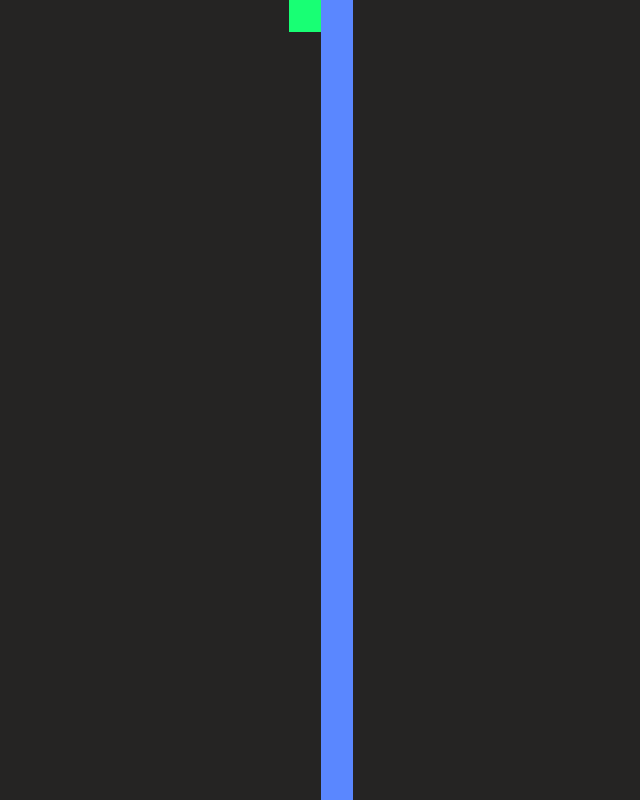
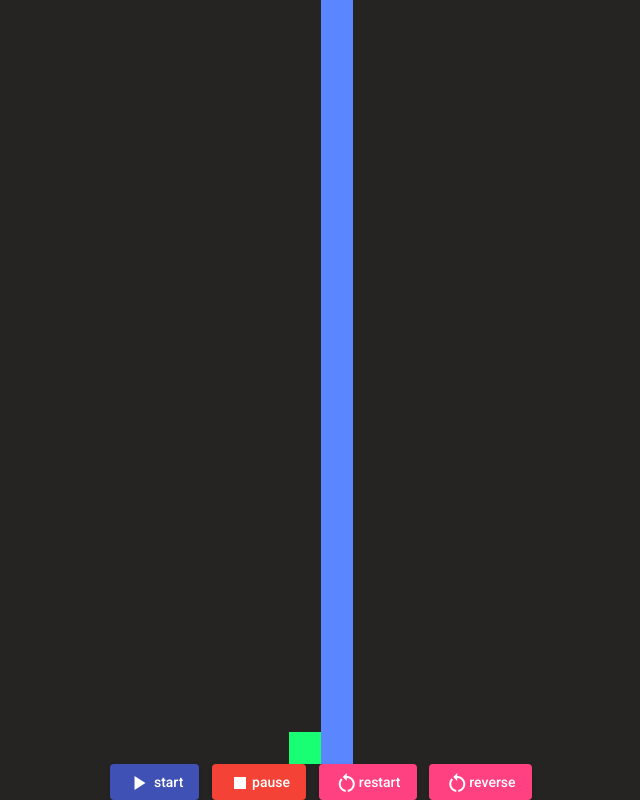
Before and after one commit to yuyakinjo/elevator-simulator, an Angular app: page / in a window 1280 px wide. Shown: the whole page, without its empty margins (319-959 px from the left). Built offline with nearby package versions, Linux system fonts and the light colour scheme.

Commit message:
chore: 基本的な動き追加

```diff
--- a/src/app/app.component.html
+++ b/src/app/app.component.html
@@ -1,4 +1,26 @@
-<div class="container" fxLayout="row">
-  <div class="room"></div>
-  <div class="route"></div>
-</div>
+<section class="container" fxLayout="column" fxLayoutAlign="center center">
+  <div class="machine" fxLayout="row" fxLayoutAlign="center end" fxFlex>
+    <div class="room"></div>
+    <div class="route"></div>
+  </div>
+  <section
+    class="actions"
+    fxLayout="row grid"
+    fxLayoutAlign="center"
+    fxLayoutGap="1vw"
+  >
+    <button mat-raised-button color="primary" (click)="start()">
+      <mat-icon>play_arrow</mat-icon>
+      start
+    </button>
+    <button mat-raised-button color="warn" (click)="pause()">
+      <mat-icon>stop</mat-icon>pause
+    </button>
+    <button mat-raised-button color="accent" (click)="restart()">
+      <mat-icon>restart_alt</mat-icon>restart
+    </button>
+    <button mat-raised-button color="accent" (click)="reverse()">
+      <mat-icon>restart_alt</mat-icon>reverse
+    </button>
+  </section>
+</section>
--- a/src/app/app.component.ts
+++ b/src/app/app.component.ts
@@ -1,10 +1,31 @@
-import { Component } from '@angular/core';
+import { Component, OnInit } from '@angular/core';
+import anime, { AnimeInstance } from 'animejs';
 
 @Component({
   selector: 'app-root',
   templateUrl: './app.component.html',
-  styleUrls: ['./app.component.scss']
+  styleUrls: ['./app.component.scss'],
 })
-export class AppComponent {
-  title = 'elevator-simulator';
+export class AppComponent implements OnInit {
+  anime!: AnimeInstance;
+  ngOnInit(): void {
+    const targets = document.querySelector('.room');
+    this.anime = anime({ targets, translateY: '-100', autoplay: false });
+  }
+
+  start() {
+    this.anime.play();
+  }
+
+  pause(): void {
+    this.anime.pause();
+  }
+
+  restart(): void {
+    this.anime.restart();
+  }
+
+  reverse(): void {
+    this.anime.reverse();
+  }
 }
```
